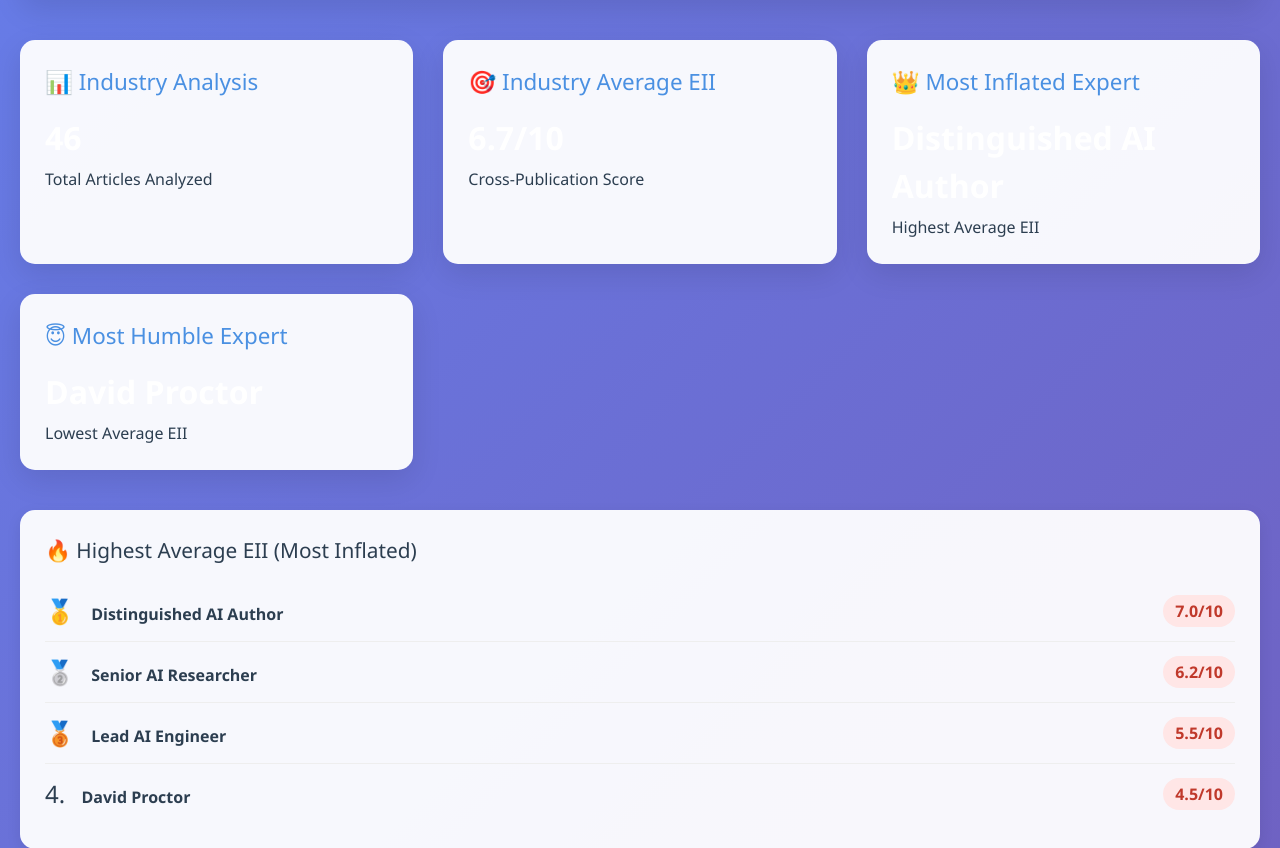
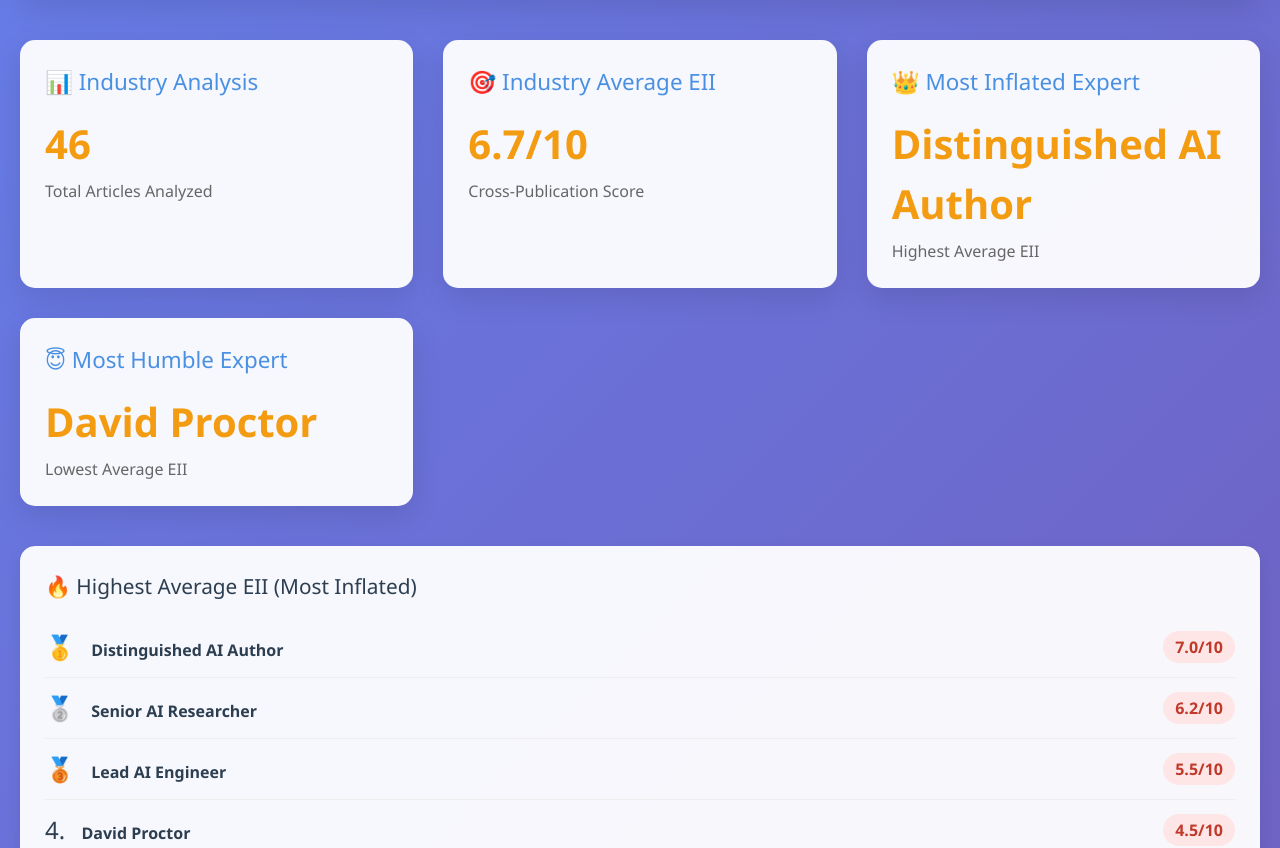
Before and after one commit to dp-pcs/expertise-inflation-index, a Flask app: page /team-championship in a window 1280 px wide. Shown: the part 215-1063 px from the top of the page. Run offline with Flask 3, Linux system fonts and the light colour scheme; some libraries are stand-ins or nearby versions.

Commit message:
Fix dashboard card text readability
🎨 Fixed white text on white background issue:
- Removed generic .stat-number with white color that was overriding dashboard styling
- Made discovery stats .stat-number specific to .discovery-stats context only
- Added explicit color: #333 to .card for dark text on white background
- Added .card .stat-number with orange color (var(--secondary-color))
- Added .card div styling for consistent dark gray text
- Dashboard numbers and text now clearly visible and readable

```diff
--- a/static/style.css
+++ b/static/style.css
@@ -68,6 +68,7 @@ body {
     padding: 25px;
     box-shadow: 0 10px 30px rgba(0, 0, 0, 0.1);
     transition: transform 0.3s ease, box-shadow 0.3s ease;
+    color: #333; /* Ensure dark text on white background */
 }
 
 .card:hover {
@@ -79,6 +80,14 @@ body {
     font-size: 1.4em;
     margin-bottom: 15px;
     color: var(--primary-color);
+}
+
+.card .stat-number {
+    color: var(--secondary-color); /* Ensure stat numbers are orange, not white */
+}
+
+.card div:not(.stat-number) {
+    color: #666; /* Ensure other text is readable */
 }
 
 .featured-card {
@@ -2019,13 +2028,13 @@ body {
     align-items: center;
 }
 
-.stat-number {
+.discovery-stats .stat-number {
     font-size: 2em;
     font-weight: bold;
     color: white;
 }
 
-.stat-label {
+.discovery-stats .stat-label {
     font-size: 0.9em;
     color: #f0f0f0;
     margin-top: 5px;
```
